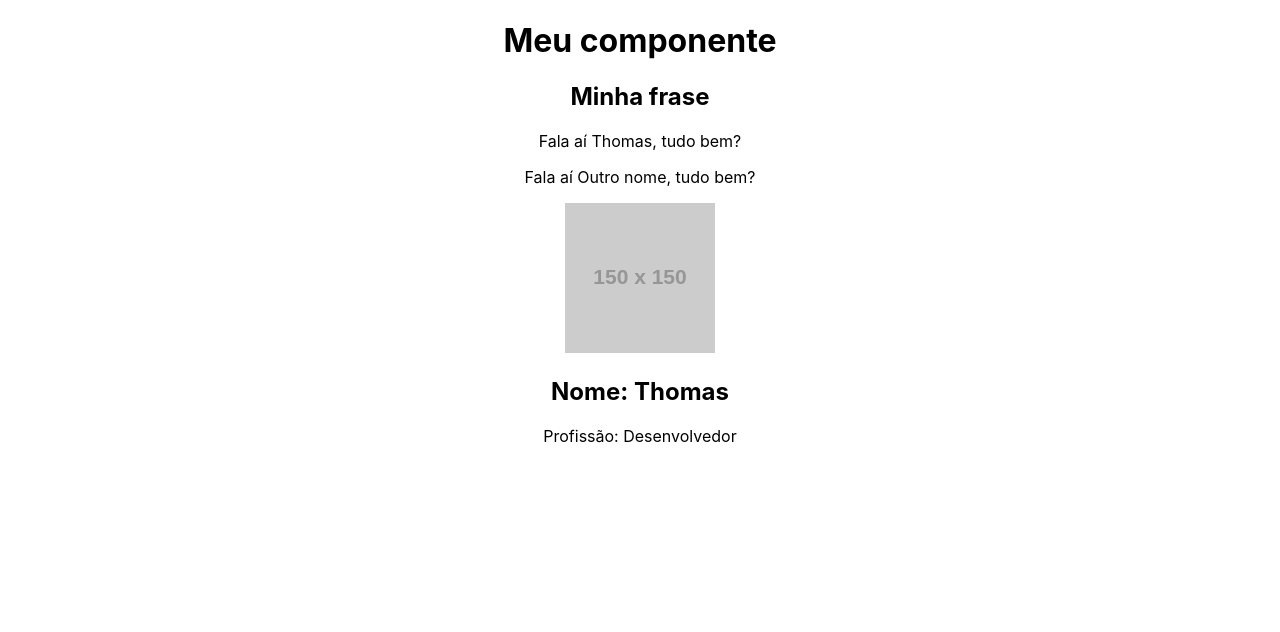
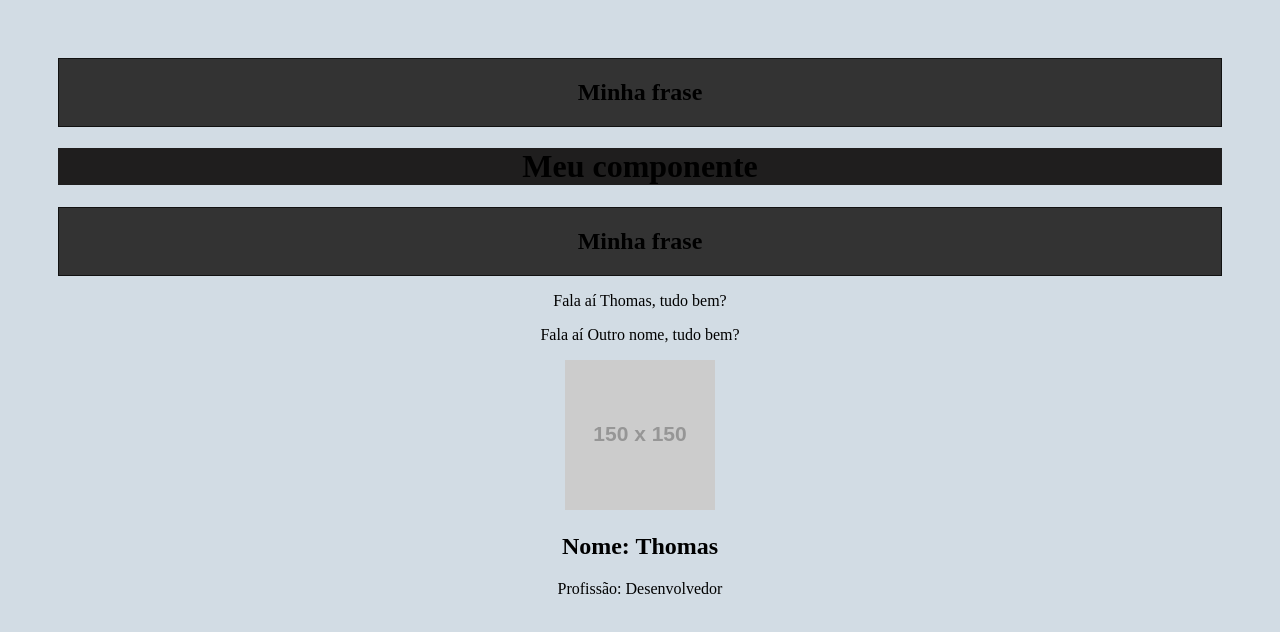
Before and after one commit to thomasravache/react-study-hora-de-codar, a React (Create React App) app: page / in a window 1280 px wide. Shown: the top 632 px of the page. Built offline with nearby package versions, Linux system fonts and the light colour scheme.

Commit message:
feat: utilizando CSS nos componentes

```diff
--- a/src/App.js
+++ b/src/App.js
@@ -2,6 +2,7 @@
 import HelloWorld from './components/HelloWorld';
 import SayMyName from './components/SayMyName';
 import Pessoa from './components/Pessoa';
+import Frase from './components/Frase';
 import './App.css';
 
 function App() {
@@ -11,6 +12,7 @@
 
   return (
     <div className="App">
+      <Frase />
       <HelloWorld />
       <SayMyName nome="Thomas"/>
       <SayMyName nome="Outro nome"/>
--- a/src/components/Frase.jsx
+++ b/src/components/Frase.jsx
@@ -1,7 +1,10 @@
+import styles from './Frase.module.css';
+
 function Frase() {
     return(
-        <div>
+        <div className={styles.fraseContainer}>
             <h2>Minha frase</h2>
+            <p className={styles.fraseContent}></p>
         </div>
     )
 }
--- /dev/null
+++ b/src/components/Frase.module.css
@@ -0,0 +1,10 @@
+.fraseContainer {
+    background-color: #333;
+    border: 1px solid #111;
+}
+
+.fraseContent {
+    color: #fff;
+    background-color: #333;
+    margin: 0;
+}
--- a/src/index.css
+++ b/src/index.css
@@ -1,13 +1,8 @@
 body {
-  margin: 0;
-  font-family: -apple-system, BlinkMacSystemFont, 'Segoe UI', 'Roboto', 'Oxygen',
-    'Ubuntu', 'Cantarell', 'Fira Sans', 'Droid Sans', 'Helvetica Neue',
-    sans-serif;
-  -webkit-font-smoothing: antialiased;
-  -moz-osx-font-smoothing: grayscale;
+  padding: 50px;
+  background-color: rgb(210, 220, 228);
 }
 
-code {
-  font-family: source-code-pro, Menlo, Monaco, Consolas, 'Courier New',
-    monospace;
+h1 {
+  background-color: rgb(31, 30, 30);
 }
```
